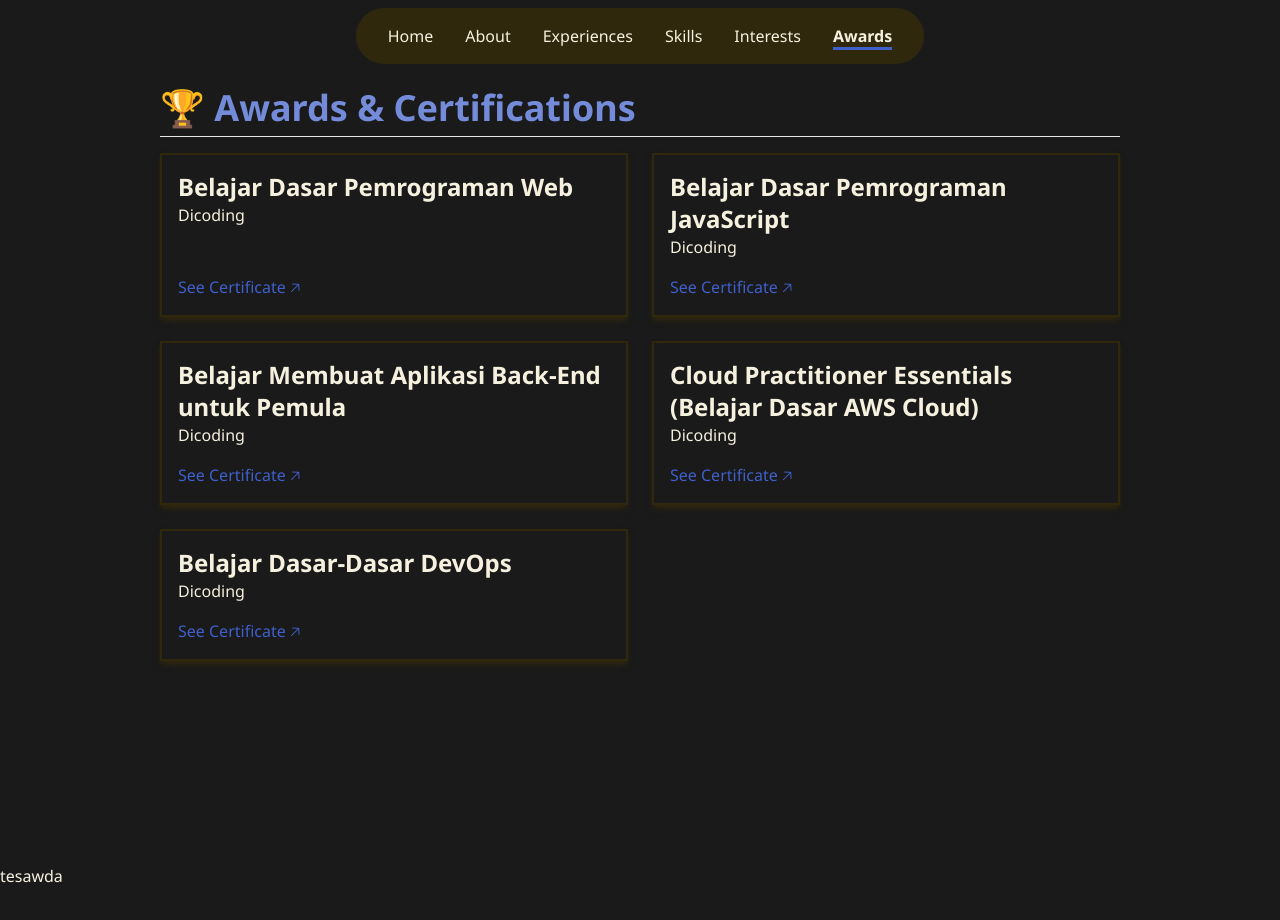
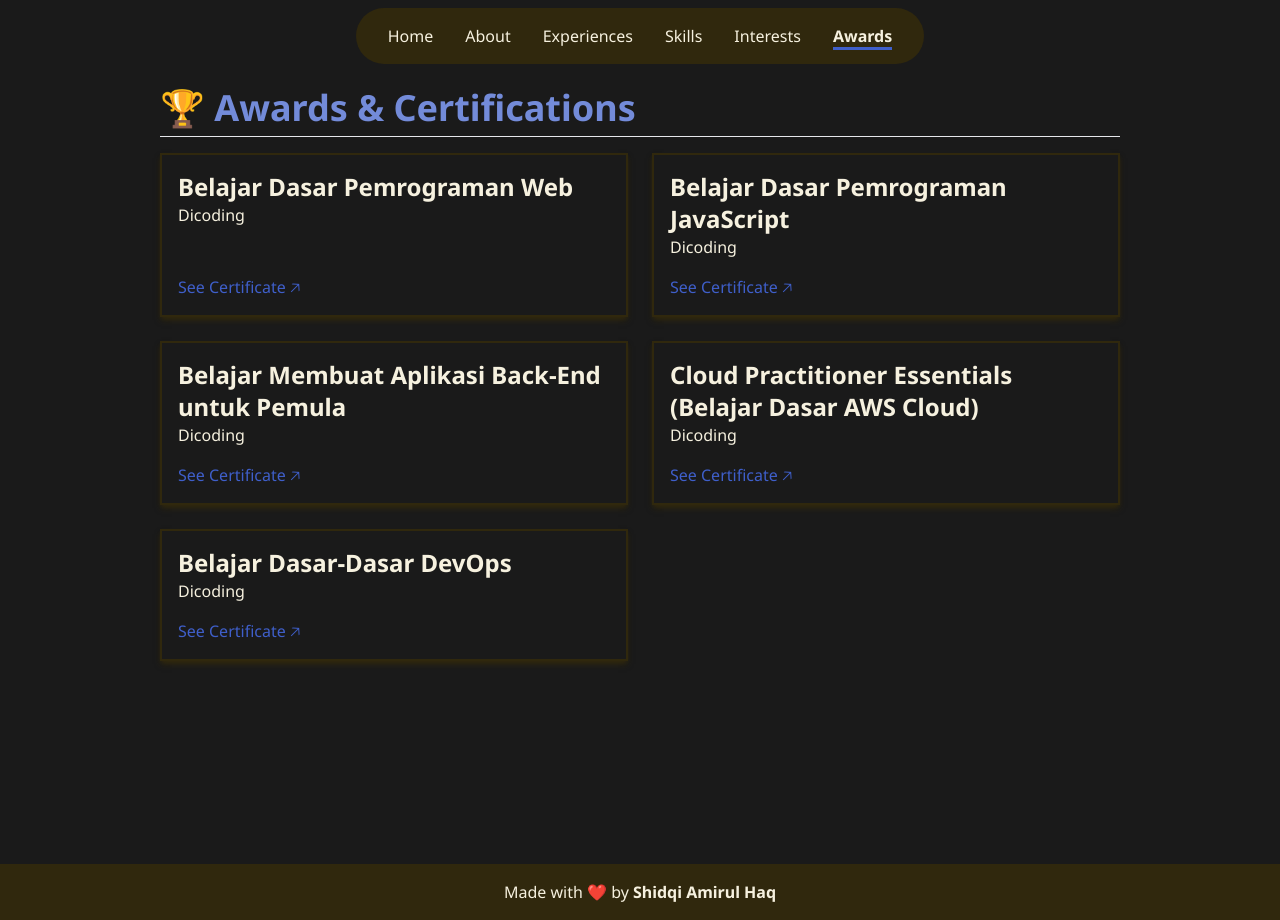
Before and after one commit to shidqi29/assignment-3-portfolio, a React (Vite) app: page /awards in a window 1280 px wide. Before the commit the page ends 888 px from the top, so only its background shows below. Built offline with nearby package versions, Linux system fonts and the light colour scheme.

Commit message:
feat: add footer

```diff
--- a/src/components/layout/Footer.jsx
+++ b/src/components/layout/Footer.jsx
@@ -1,7 +1,9 @@
 const Footer = () => {
     return (
-        <footer>
-            <div>tesawda</div>
+        <footer className="flex justify-center bg-secondary">
+            <div className="py-4">
+                <p>Made with ❤️ by <strong>Shidqi Amirul Haq</strong></p>
+            </div>
         </footer>
     );
 }
```
